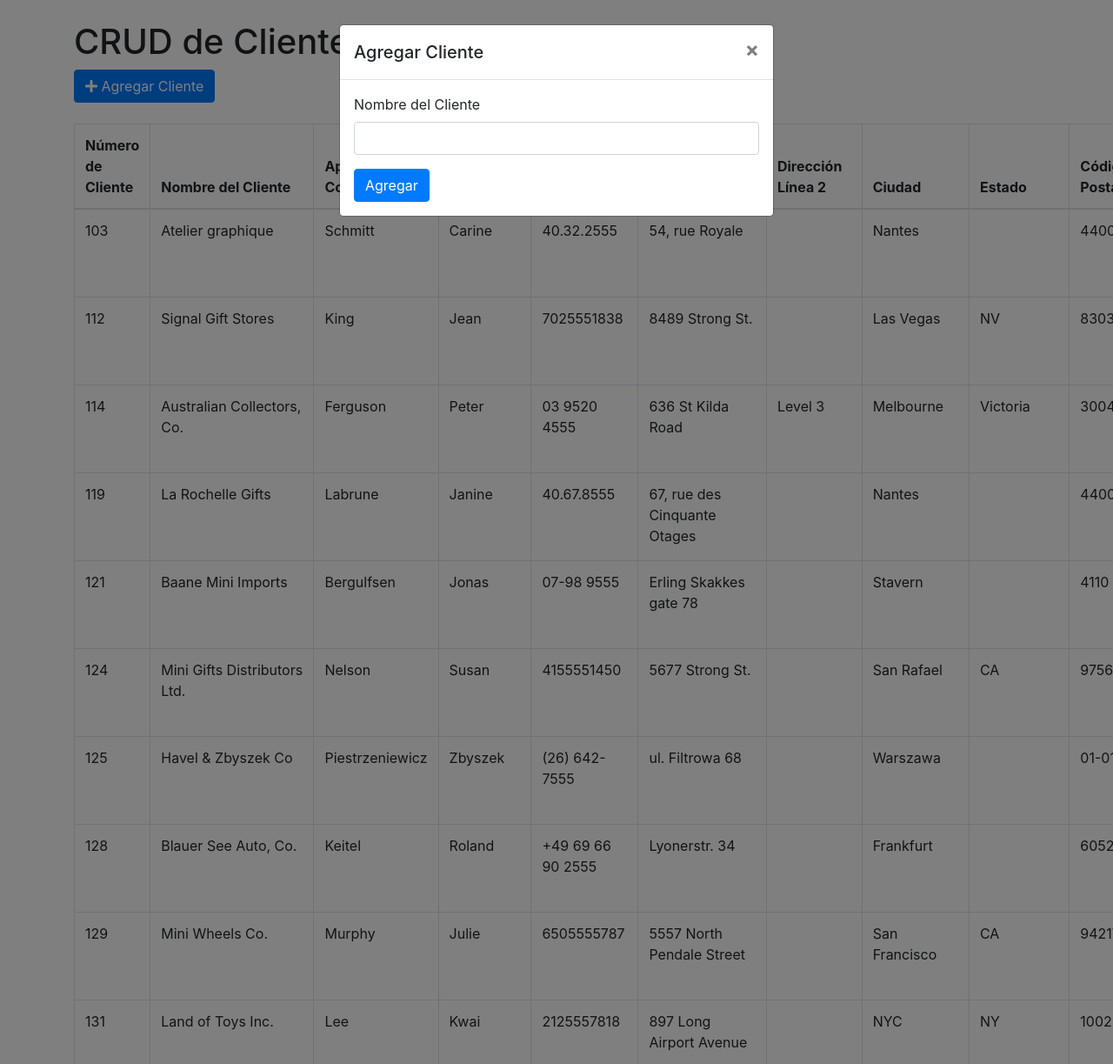
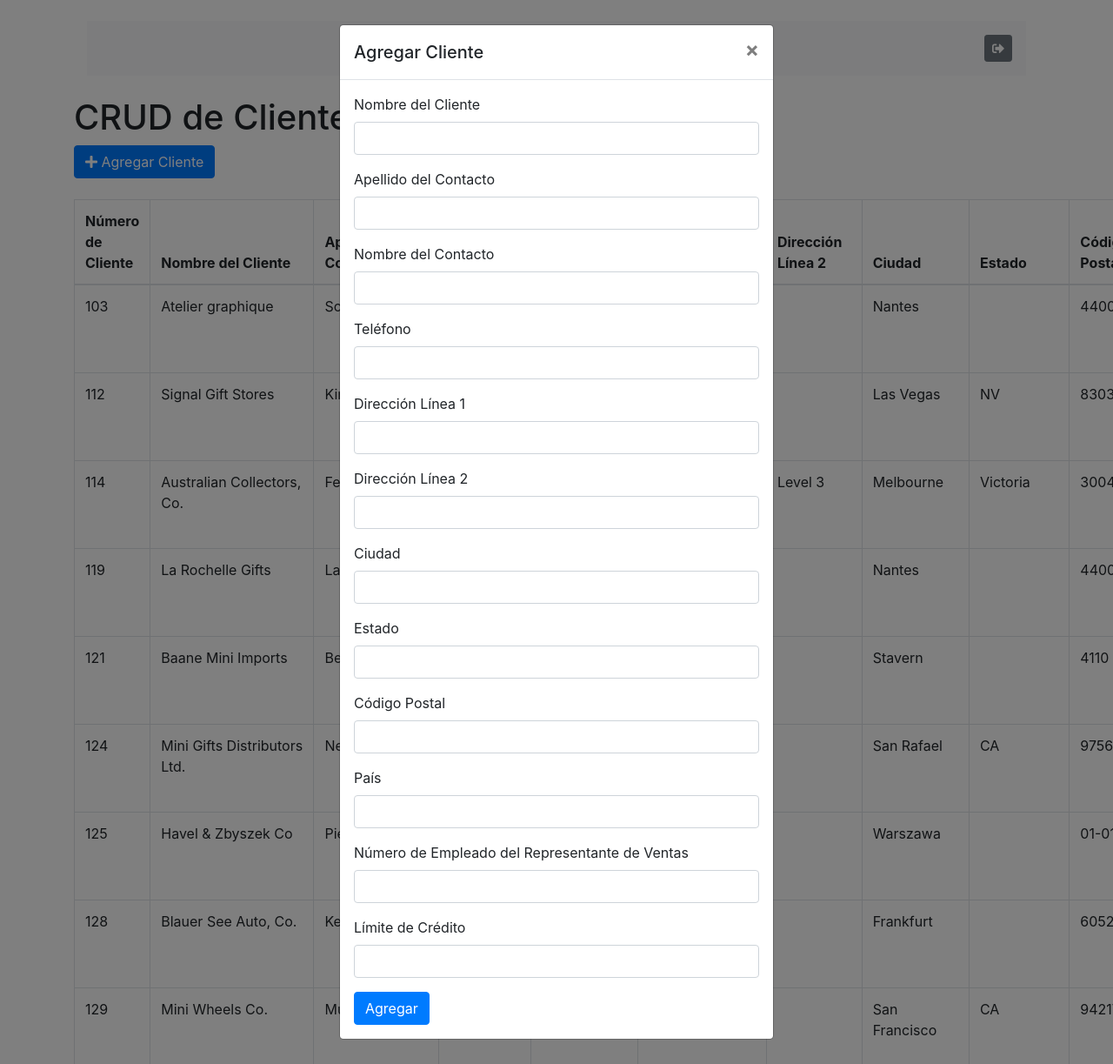
Before and after one commit to darrenarauz21/PHP-CRUD, a PHP site: page /crud.php in a window 1280 px wide, after a click on "Agregar Cliente". Shown: the whole page at 87% size. Run offline with PHP 8.4, Linux system fonts and the light colour scheme; data comes from the database, SQL or seed files in the repository; some libraries are stand-ins or nearby versions.

Commit message:
Correccion del CRUD

```diff
--- a/assets/values/json/string.json
+++ b/assets/values/json/string.json
@@ -1,7 +1,8 @@
 {
     "headView":{
         "title":"Actividad 5",
-        "btnSession":"Cerrar Sesión"
+        "btnSession":"Cerrar Sesión",
+        "btnCrud":"CRUD"
     },
 
     "loginView":{
@@ -15,7 +16,7 @@
     },
     "dashboardView":{
         "title":"Dashboard",
-        "":""
+        "text-1":""
     },
     "crudView":{
         "title":"Crud"
--- /dev/null
+++ b/assets/views/addForm.html
@@ -0,0 +1,53 @@
+
+                <!-- Formulario para agregar cliente -->
+                <form method="post" action="">
+                    <div class="form-group">
+                        <label for="customerName">Nombre del Cliente</label>
+                        <input type="text" class="form-control" id="customerName" name="customerName" required>
+                    </div>
+                    <div class="form-group">
+                        <label for="contactLastName">Apellido del Contacto</label>
+                        <input type="text" class="form-control" id="contactLastName" name="contactLastName">
+                    </div>
+                    <div class="form-group">
+                        <label for="contactFirstName">Nombre del Contacto</label>
+                        <input type="text" class="form-control" id="contactFirstName" name="contactFirstName">
+                    </div>
+                    <div class="form-group">
+                        <label for="phone">Teléfono</label>
+                        <input type="text" class="form-control" id="phone" name="phone">
+                    </div>
+                    <div class="form-group">
+                        <label for="addressLine1">Dirección Línea 1</label>
+                        <input type="text" class="form-control" id="addressLine1" name="addressLine1">
+                    </div>
+                    <div class="form-group">
+                        <label for="addressLine2">Dirección Línea 2</label>
+                        <input type="text" class="form-control" id="addressLine2" name="addressLine2">
+                    </div>
+                    <div class="form-group">
+                        <label for="city">Ciudad</label>
+                        <input type="text" class="form-control" id="city" name="city">
+                    </div>
+                    <div class="form-group">
+                        <label for="state">Estado</label>
+                        <input type="text" class="form-control" id="state" name="state">
+                    </div>
+                    <div class="form-group">
+                        <label for="postalCode">Código Postal</label>
+                        <input type="text" class="form-control" id="postalCode" name="postalCode">
+                    </div>
+                    <div class="form-group">
+                        <label for="country">País</label>
+                        <input type="text" class="form-control" id="country" name="country">
+                    </div>
+                    <div class="form-group">
+                        <label for="salesRepEmployeeNumber">Número de Empleado del Representante de Ventas</label>
+                        <input type="text" class="form-control" id="salesRepEmployeeNumber" name="salesRepEmployeeNumber">
+                    </div>
+                    <div class="form-group">
+                        <label for="creditLimit">Límite de Crédito</label>
+                        <input type="text" class="form-control" id="creditLimit" name="creditLimit">
+                    </div>
+                    <button type="submit" class="btn btn-primary">Agregar</button>
+                </form>
--- /dev/null
+++ b/assets/views/editForm.html
@@ -0,0 +1,54 @@
+
+                <!-- Formulario para editar cliente -->
+                <form method="post" action="">
+                    <input type="hidden" id="editCustomerID" name="customerID" value="">
+                    <div class="form-group">
+                        <label for="editCustomerName">Nombre del Cliente</label>
+                        <input type="text" class="form-control" id="editCustomerName" name="customerName" required>
+                    </div>
+                    <div class="form-group">
+                        <label for="editContactLastName">Apellido del Contacto</label>
+                        <input type="text" class="form-control" id="editContactLastName" name="contactLastName">
+                    </div>
+                    <div class="form-group">
+                        <label for="editContactFirstName">Nombre del Contacto</label>
+                        <input type="text" class="form-control" id="editContactFirstName" name="contactFirstName">
+                    </div>
+                    <div class="form-group">
+                        <label for="editPhone">Teléfono</label>
+                        <input type="text" class="form-control" id="editPhone" name="phone">
+                    </div>
+                    <div class="form-group">
+                        <label for="editAddressLine1">Dirección Línea 1</label>
+                        <input type="text" class="form-control" id="editAddressLine1" name="addressLine1">
+                    </div>
+                    <div class="form-group">
+                        <label for="editAddressLine2">Dirección Línea 2</label>
+                        <input type="text" class="form-control" id="editAddressLine2" name="addressLine2">
+                    </div>
+                    <div class="form-group">
+                        <label for="editCity">Ciudad</label>
+                        <input type="text" class="form-control" id="editCity" name="city">
+                    </div>
+                    <div class="form-group">
+                        <label for="editState">Estado</label>
+                        <input type="text" class="form-control" id="editState" name="state">
+                    </div>
+                    <div class "form-group">
+                        <label for="editPostalCode">Código Postal</label>
+                        <input type="text" class="form-control" id="editPostalCode" name="postalCode">
+                    </div>
+                    <div class="form-group">
+                        <label for="editCountry">País</label>
+                        <input type="text" class="form-control" id="editCountry" name="country">
+                    </div>
+                    <div class="form-group">
+                        <label for="editSalesRepEmployeeNumber">Número de Empleado del Representante de Ventas</label>
+                        <input type="text" class="form-control" id="editSalesRepEmployeeNumber" name="salesRepEmployeeNumber">
+                    </div>
+                    <div class="form-group">
+                        <label for="editCreditLimit">Límite de Crédito</label>
+                        <input type="text" class="form-control" id="editCreditLimit" name="creditLimit">
+                    </div>
+                    <button type="submit" class="btn btn-primary">Guardar Cambios</button>
+                </form>
--- a/assets/views/head.html
+++ b/assets/views/head.html
@@ -5,7 +5,7 @@
   <nav aria-label="breadcrumb" class="bg-light rounded-3 p-3 mb-4 d-flex align-items-center justify-content-between">
       <span class="perfil-text class-name-style" id="txt-class"></span>
         <div class="ms-auto">
-          <a href="crud.php" class="btn btn-secondary btn-sm" type="button" id="btn-crud"><i class=""></i></a>
+          <a href="crud.php" class="btn btn-secondary btn-sm" type="button" id="btn-crud"><i class="fas fa-plus"></i></a>
           <a href="class/logout.php" class="btn btn-secondary btn-sm" type="button" id="btnSession"><i class="fas fa-sign-out-alt"></i></a>
       </div>
   </nav>
@@ -21,6 +21,7 @@ var className = "";
 switch (currentPage) {
 case "crud":
   className = "Crud";
+  document.getElementById("btn-crud").style.display = "none";
   break;
 
 case "dashboard":
--- a/dashboard.php
+++ b/dashboard.php
@@ -21,7 +21,6 @@ $usuario = $_SESSION['usuario'];
     <link rel="stylesheet" href="assets/styles/fontawesome/css/all.min.css">
     <script src="assets/values/js/stringControl.js"></script>
 </head>
-<?php include 'head.php'; ?>
 <section style="background-color: #eee;">
     <div class="container py-5">
         <div class="row">
@@ -51,6 +50,7 @@ $usuario = $_SESSION['usuario'];
             document.getElementById("txt-title").textContent = stringControl.getString("headView", "title");
             document.getElementById("btnSession").textContent = stringControl.getString("headView", "btnSession");
             document.getElementById("txt-class").textContent = stringControl.getString("dashboardView", "title");
+            document.getElementById("btn-crud").textContent = stringControl.getString("headView", "btnCrud");
 
 
             // Mostrar el mensaje de error, si existe
```
Also changed, not shown: crud.php (+52 -14 lines).
